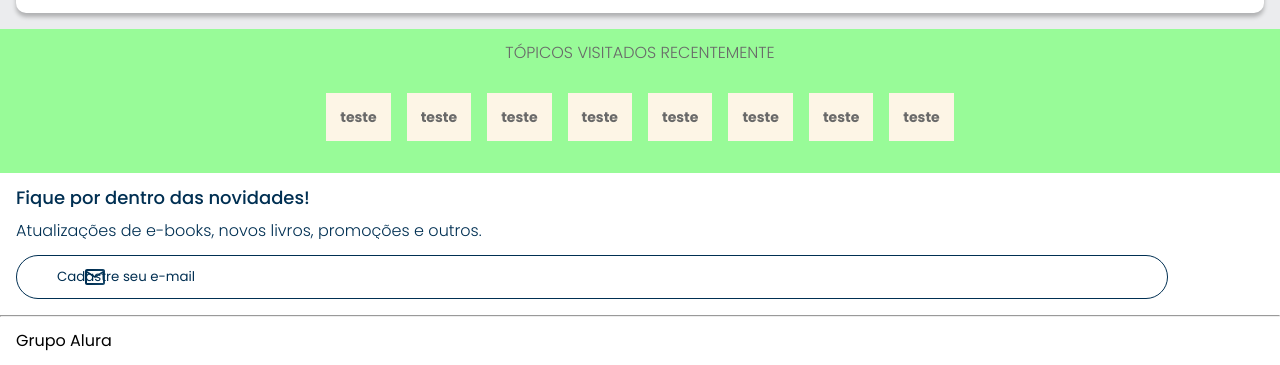
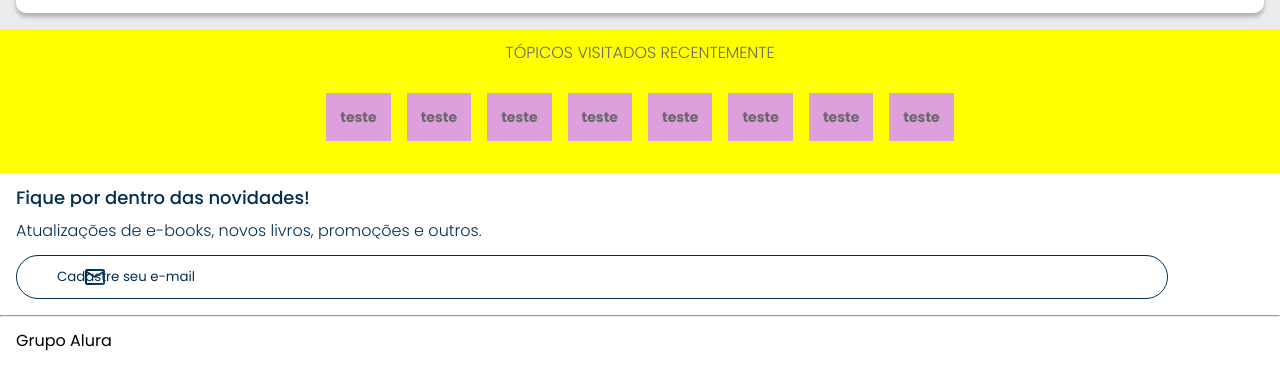
Before and after one commit to KauaEvandroDosSantosSodre3A2/MOBILEFIRSTA2-PARTE1, a plain HTML site: page index.html in a window 1280 px wide. Shown: the part 2266-2631 px from the top of the page. Drawn offline with nearby package versions, Linux system fonts and the light colour scheme.

Commit message:
Update topicos.css

```diff
--- a/styles/topicos.css
+++ b/styles/topicos.css
@@ -1,5 +1,5 @@
 .tópicos {
-    background: #98FB98;
+    background: #FFFF00;
     text-align: center;
     padding: 1em 0;
 }
@@ -23,7 +23,7 @@
 .tópicos__link {
     color: #696969;
     padding: 1em;
-    background-color: #FDF5E6;
+    background-color: #DDA0DD;
     text-decoration: none;
     font-size: 14px;
     font-weight: 700;
```
